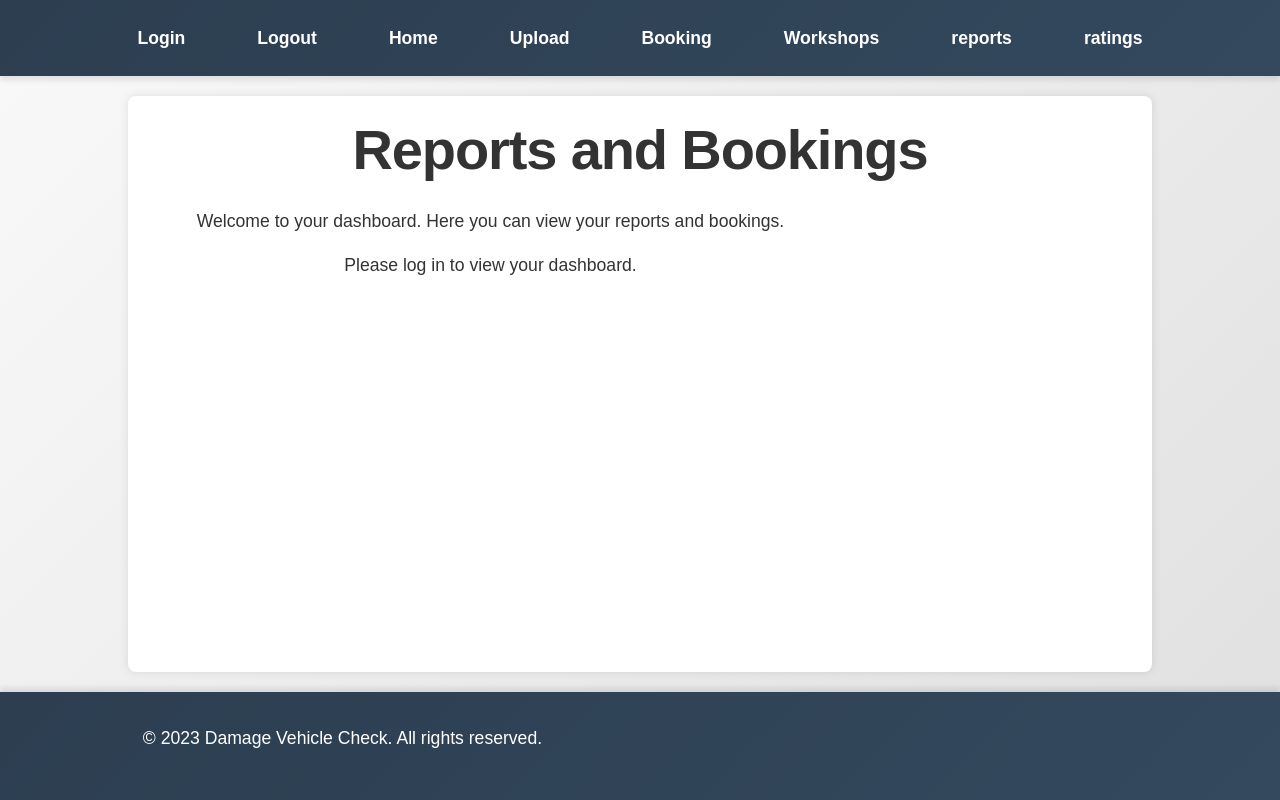
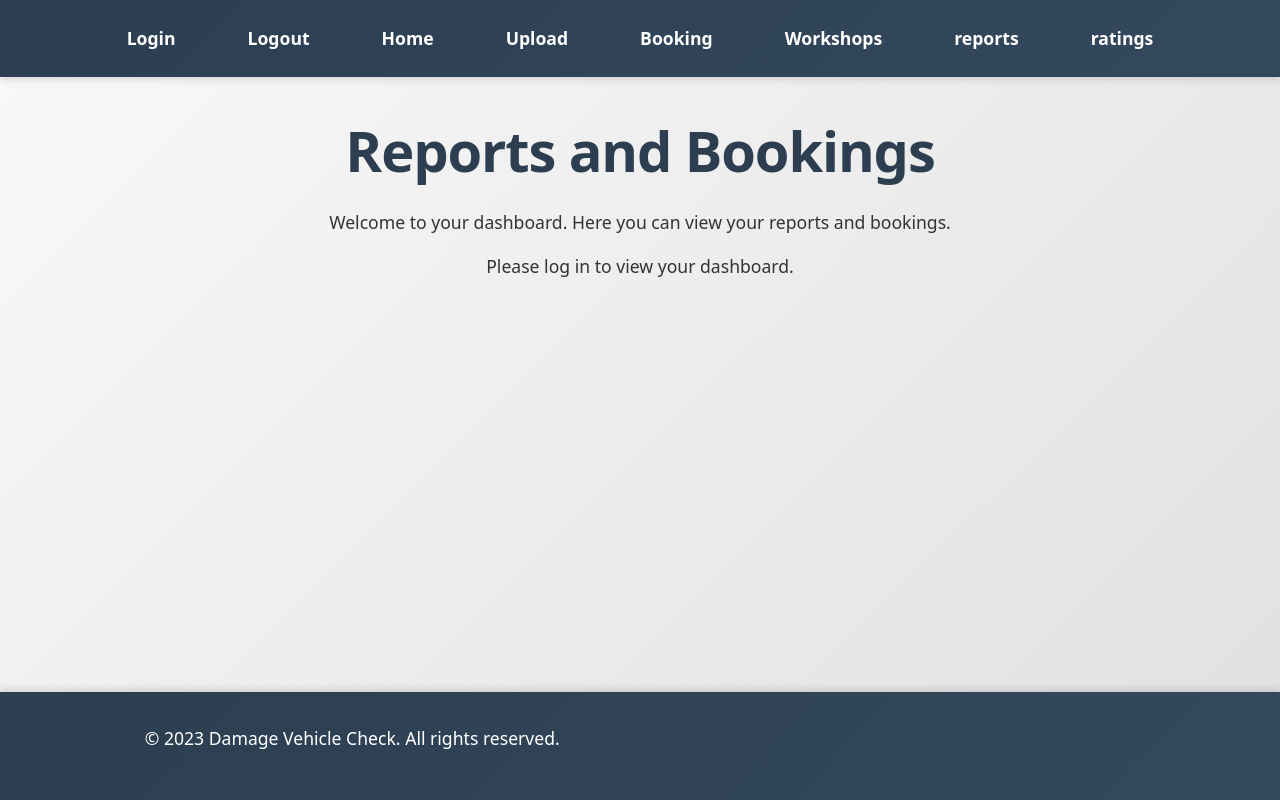
Before and after one commit to abdra7/Damaged-Vehicle-Check-web, a PHP site: page /user_dashboard.php in a window 1280 px wide. Run offline with PHP 8.4, Linux system fonts and the light colour scheme.

Commit message:
update luction

```diff
--- a/Damaged Vehicle Check/user_dashboard.php
+++ b/Damaged Vehicle Check/user_dashboard.php
@@ -7,54 +7,10 @@ include 'db_connections.php';
 // تضمين الهيدر
 include 'header.php';
 ?>
+<main>
 
-<style>
-    body {
-        font-family: Arial, sans-serif;
-        background-color: #f4f4f4;
-        margin: 0;
-        padding: 0;
-    }
-    main {
-        width: 80%;
-        margin: 20px auto;
-        background: #fff;
-        padding: 20px;
-        box-shadow: 0px 0px 10px rgba(0, 0, 0, 0.1);
-        border-radius: 8px;
-    }
-    h1, h2 {
-        color: #333;
-        text-align: center;
-    }
-    .container {
-        text-align: center;
-    }
-    .image-container {
-        display: flex;
-        flex-wrap: wrap;
-        justify-content: center;
-        gap: 20px;
-        margin-top: 20px;
-    }
-    .image-box {
-        background: #fff;
-        padding: 10px;
-        border-radius: 8px;
-        box-shadow: 0px 0px 5px rgba(0, 0, 0, 0.1);
-        text-align: center;
-    }
-    img {
-        max-width: 300px;
-        max-height: 300px;
-        border-radius: 5px;
-    }
-    hr {
-        margin: 20px 0;
-    }
-</style>
 
-<main>
+
     <h1>Reports and Bookings</h1>
     <p>Welcome to your dashboard. Here you can view your reports and bookings.</p>
 
```
Also changed, not shown: Damaged Vehicle Check/workshops.php (+8 -8 lines).
